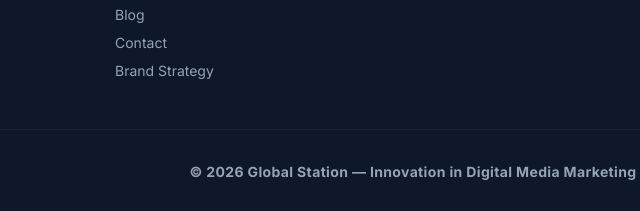
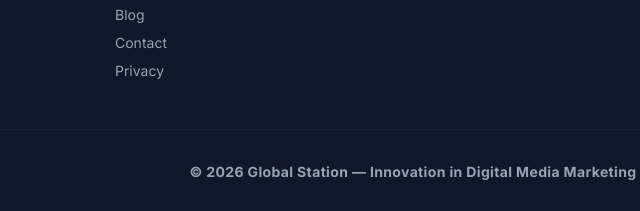
Before and after one commit to ahsanzafran/Global-Station, a plain HTML site: page about.html in a window 1280 px wide. Shown: the part 2971-3182 px from the top of the page, 227-867 px from the left. Drawn offline with nearby package versions, Linux system fonts and the light colour scheme.

Commit message:
Update about.html

```diff
--- a/about.html
+++ b/about.html
@@ -264,7 +264,7 @@
                 <a href="testimonials.html" class="text-slate-600 hover:text-indigo-600 transition">Reviews</a>
                 <a href="blog.html" class="text-slate-600 hover:text-indigo-600 transition">Blog</a>
                 <a href="contact.html" class="text-slate-600 hover:text-indigo-600 transition">Contact</a>
-                   <a href="pricing.html" class="font-bold text-indigo-600">Privacy</a>
+                   <a href="privacy.html" class="font-bold text-indigo-600">Privacy</a>
                 <a href="contact.html" class="mt-2 inline-flex items-center justify-center gap-2 px-6 py-3 rounded-full bg-gradient-to-r from-indigo-600 to-rose-500 text-white font-black text-xs uppercase tracking-wider shadow-lg shadow-indigo-500/25">
                     Start Project <i class="fa-solid fa-arrow-right text-xs"></i>
                 </a>
@@ -430,7 +430,7 @@
                         <li><a href="testimonials.html" class="hover:text-white transition">Reviews</a></li>
                         <li><a href="blog.html" class="hover:text-white transition">Blog</a></li>
                         <li><a href="contact.html" class="hover:text-white transition">Contact</a></li>
-                           <li><a href="services.html" class="hover:text-white transition">Brand Strategy</a></li>
+                           <li><a href="privacy.html" class="hover:text-white transition">Privacy</a></li>
                     </ul>
                 </div>
 
```
